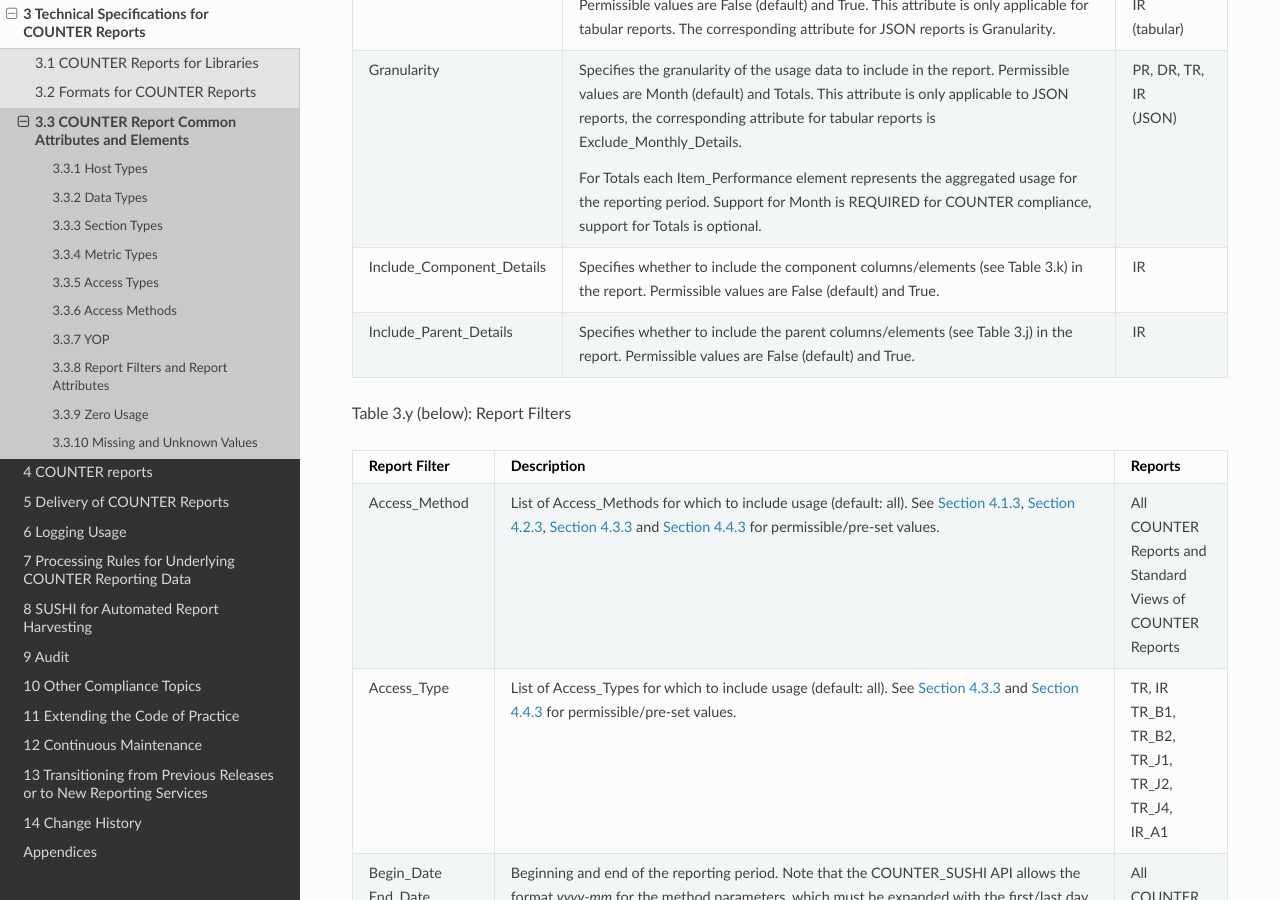
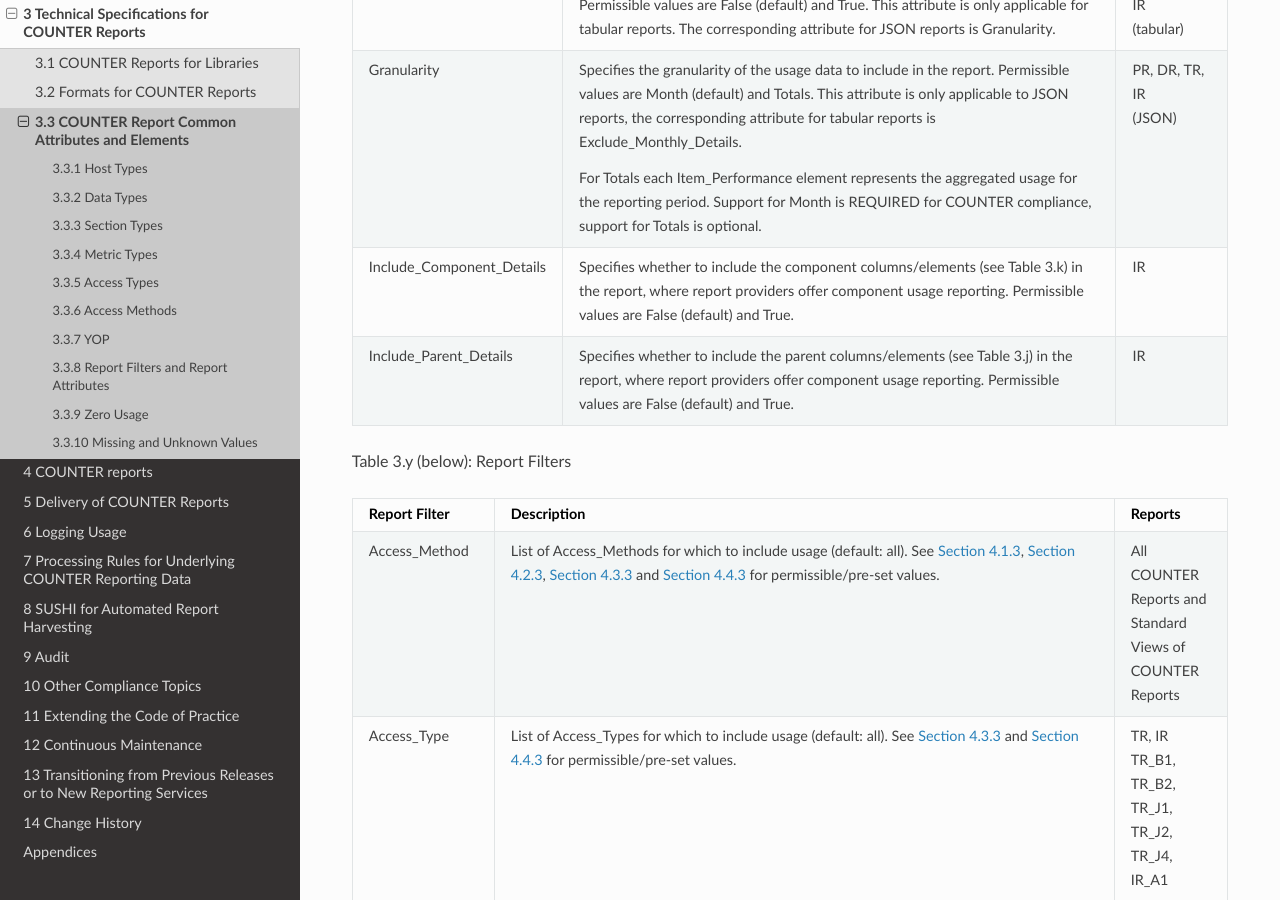
Before and after one commit to Project-Counter/cop5, a Sphinx documentation site: the page built from source/03-specifications/03-counter-report-common-attributes-and-elements.rst, in a window 1280 px wide and 900 px high, scrolled down 12106 px. Built offline with Sphinx 7.4.7 and the Read the Docs theme 2.0.0, drawn with Linux system fonts in a browser that asks for light colours.

Commit message:
Components become optional
Specifying that provision of component usage reports is at the discretion of report providers

```diff
--- a/source/03-specifications/02-formats-for-counter-reports.rst
+++ b/source/03-specifications/02-formats-for-counter-reports.rst
@@ -383,7 +383,7 @@
 
 .. rubric:: Component Item Description and Identifiers
 
-Repositories often store multiple components for a given repository item. These components could take the form of multiple files or datasets, which can be identified and usage reported on separately in Item Reports. Note that the component usage may only be reported for Total_Item_Investigations and Total_Item_Request. For other Metric_Types the usage cannot be broken down by component and the corresponding cells MUST be empty.
+Repositories often store multiple components for a given repository item. These components could take the form of multiple files or datasets, which can be identified and usage reported on separately in Item Reports. Note that reporting on component usage is optional. For report providers who elect to do so, the component usage may only be reported for Total_Item_Investigations and Total_Item_Request. For other Metric_Types the usage cannot be broken down by component and the corresponding cells MUST be empty.
 
 Table 3.k (below): Elements that Describe a Component Item
 
--- a/source/03-specifications/03-counter-report-common-attributes-and-elements.rst
+++ b/source/03-specifications/03-counter-report-common-attributes-and-elements.rst
@@ -703,11 +703,11 @@
        (JSON)
 
    * - Include_Component_Details
-     - Specifies whether to include the component columns/elements (see Table 3.k) in the report. Permissible values are False (default) and True.
+     - Specifies whether to include the component columns/elements (see Table 3.k) in the report, where report providers offer component usage reporting. Permissible values are False (default) and True.
      - IR
 
    * - Include_Parent_Details
-     - Specifies whether to include the parent columns/elements (see Table 3.j) in the report. Permissible values are False (default) and True.
+     - Specifies whether to include the parent columns/elements (see Table 3.j) in the report, where report providers offer component usage reporting. Permissible values are False (default) and True.
      - IR
 
 
--- a/source/04-reports/04-item-reports.rst
+++ b/source/04-reports/04-item-reports.rst
@@ -147,7 +147,7 @@
 Column Headings/Elements
 """"""""""""""""""""""""
 
-The following elements MUST appear in the tabular report in the order they appear in the table below. For guidance on how these elements appear in the JSON format, refer to the COUNTER_SUSHI API Specification (see :numref:`sushi` below). Mandatory (M) elements MUST be included in the report. The Parent and Component elements MUST only be included in the COUNTER Report if called for (C) via Include_Parent_Details and Include_Component_Details, respectively (they are not supposed to be selected individually). If they are included, then the corresponding Include_Parent_Details=True or Include_Component_Details=True MUST be included in the Report_Attributes header. The other elements also MUST only be included if called for (C), and if included they MUST be listed in Attributes_To_Show in the Report_Attributes header.
+The following elements MUST appear in the tabular report in the order they appear in the table below. For guidance on how these elements appear in the JSON format, refer to the COUNTER_SUSHI API Specification (see :numref:`sushi` below). Mandatory (M) elements MUST be included in the report. For report providers who elect to offer component usage information, the Parent and Component elements MUST only be included in the COUNTER Report if called for (C) via Include_Parent_Details and Include_Component_Details, respectively (they are not supposed to be selected individually). If they are included, then the corresponding Include_Parent_Details=True or Include_Component_Details=True MUST be included in the Report_Attributes header. The other elements also MUST only be included if called for (C), and if included they MUST be listed in Attributes_To_Show in the Report_Attributes header.
 
 Table 4.p (below): Column Headings/Elements for Item Report and Standard Views of the Item Report
 
--- a/source/appendices/a-glossary-of-terms.rst
+++ b/source/appendices/a-glossary-of-terms.rst
@@ -204,7 +204,7 @@
      -
 
    * - Component
-     - A uniquely identifiable constituent part of a content item composed of more than one file (digital object).
+     - A uniquely identifiable constituent part of a content item composed of more than one file (digital object). Report providers may choose to offer component usage reporting, but are not obliged to do so.
      -
 
    * - Consortium
@@ -579,11 +579,11 @@
      - Full-text article, Abstract, Database record, Dataset, Thesis
 
    * - Item Report
-     - A COUNTER report that provides usage data at the item or item-component level.
+     - A COUNTER report that provides usage data at the item or (at the discretion of the report provider) item-component level.
      -
 
    * - Item Reports
-     - A series of COUNTER reports that provide usage data at the item or item-component level.
+     - A series of COUNTER reports that provide usage data at the item or (at the discretion of the report provider) item-component level.
      -
 
    * - JavaScript Object Notation
```
